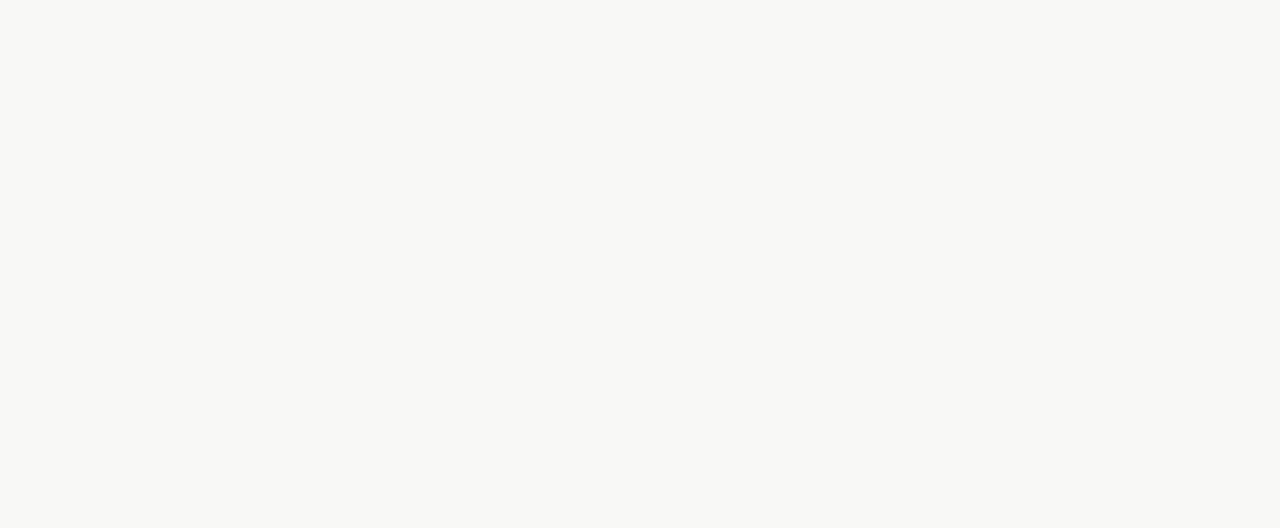
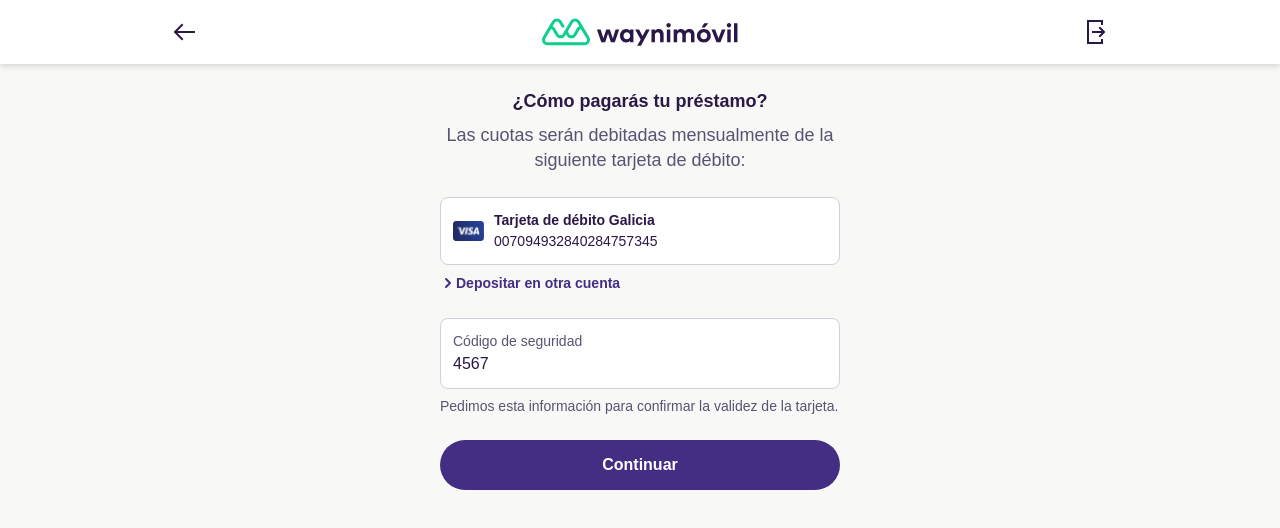
Before and after one commit to jarif78/waynimovil-screen, a Vue app: page /#/solicitud-paso-3 in a window 1280 px wide. Shown: the top 528 px of the page. Built offline with nearby package versions, Linux system fonts and the light colour scheme.

Commit message:
Ajustes varios

```diff
--- /dev/null
+++ b/src/pages/Contrasenia.vue
@@ -0,0 +1,78 @@
+<template>
+  <div>
+    <Header />
+
+    <div class="w-84 md:w-100 mx-auto text-black">
+      <p class="text-xl font-bold text-center mt-6">
+        Ingresá tu contraseña:
+      </p>
+
+      <div class="relative border-2 mt-6 rounded-md">
+        <input
+          type="password"
+          name="user"
+          placeholder="contraseña"
+          class="block px-3 py-3 w-full rounded-md text-base font-medium text-black bg-white"
+        />
+      </div>
+
+      <div>
+        <p class="text-purple-900 text-xs font-bold mt-2 text-right">No sé mi contraseña</p>
+      </div>
+
+      <button class="btn-big-fill w-full mt-6" @click="clickComprobante">
+        Aceptar
+      </button>
+
+      <modalTerminos v-bind:toggle="toggleModal" v-if="toggleModal" />
+    </div>
+  </div>
+</template>
+
+<script>
+import Header from "../components/Header";
+import modalTerminos from "../components/modals/Terminos";
+
+import imgOK from "../assets/images/ok.svg";
+import imgNext from "../assets/images/arrow-simple-next.svg";
+
+export default {
+  components: {
+    Header,
+    modalTerminos,
+  },
+  data() {
+    return {
+      toggleModal: false,
+      img: {
+        ok: imgOK,
+        next: imgNext,
+      },
+      data: {
+        nombre: "Yanel",
+        montoPrestamo: new Intl.NumberFormat("de-DE").format(10000),
+        cuotas: 8,
+        montoCuota: new Intl.NumberFormat("de-DE").format(2040),
+        tna: 58,
+        cft: 329,
+        montoDevolver: new Intl.NumberFormat("de-DE").format(16320),
+        banco: "Banco Galicia",
+        cbu: "007094932840284757345",
+        fechaInicial: "1 de mayo",
+      },
+      isChecking: true,
+      isPrepared: false,
+      isTransferred: false,
+      isCanceled: false,
+    };
+  },
+  methods: {
+    clickComprobante: () => {
+      alert("Descarga de comprobante...");
+    },
+    clickDocumentacion: () => {
+      alert("Descarga de documentación...");
+    },
+  },
+};
+</script>
--- a/src/pages/Home.vue
+++ b/src/pages/Home.vue
@@ -1,8 +1,6 @@
 <template>
   <div>
-    <div
-      class="flex justify-center items-center bg-green-800 h-10 text-white font-bold"
-    >
+    <div class="flex justify-center items-center bg-green-800 h-10 text-white font-bold">
       <p>WAYNIMOVIL</p>
     </div>
     <div class="container mx-auto text-center">
@@ -10,9 +8,7 @@
       <br />
       <br />
       <div>
-        <router-link to="/solicitud-completada"
-          >Solicitud Completada</router-link
-        >
+        <router-link to="/solicitud-completada">Solicitud Completada</router-link>
         <br />
         <br />
         <router-link to="/solicitud-cancelada">Solicitud Cancelada</router-link>
@@ -22,6 +18,15 @@
         <br />
         <br />
         <router-link to="/ingreso">Ingreso</router-link>
+        <br />
+        <br />
+        <router-link to="/contrasenia">Contraseña</router-link>
+        <br />
+        <br />
+        <router-link to="/solicitud-paso-1">Solicitud - Paso 1</router-link>
+        <br />
+        <br />
+        <router-link to="/solicitud-paso-3">Solicitud - Paso 3</router-link>
       </div>
     </div>
   </div>
--- /dev/null
+++ b/src/pages/SolicitudPaso1.vue
@@ -0,0 +1,116 @@
+<template>
+  <div>
+    <Header />
+
+    <div class="w-84 md:w-100 mx-auto text-black">
+      <div>
+        <p class="block mt-6 text-xl font-bold text-center">Condiciones de tu préstamo:</p>
+      </div>
+
+      <div class="bg-white p-3 border border-gray-500 rounded-lg mt-6">
+        <div class="flex items-center justify-between">
+          <span class="text-xs font-bold text-blue-900">PRÉSTAMO SOLICITADO:</span>
+          <span class="text-xs font-bold text-blue-900">${{ data.montoPrestamo }}</span>
+        </div>
+        <hr class="mt-6px border-gray-500" />
+        <div class="flex items-center justify-between mt-8px">
+          <span class="text-xs font-medium">Plazo de devolución</span>
+          <span class="text-xs font-bold">{{ data.cuotas }} meses</span>
+        </div>
+        <hr class="mt-6px border-gray-500" />
+        <div class="flex items-center justify-between mt-8px">
+          <span class="text-xs font-medium">Cuotas</span>
+          <span class="text-xs font-bold">{{ data.cuotas }} de ${{ data.montoCuota }}</span>
+        </div>
+        <hr class="mt-6px border-gray-500" />
+        <div class="flex items-center justify-between mt-8px">
+          <span class="text-xs font-medium">Tasa Nominal Anual (TNA)</span>
+          <span class="text-xs font-bold">{{ data.tna }}%</span>
+        </div>
+        <hr class="mt-6px border-gray-500" />
+        <div class="flex items-center justify-between mt-8px">
+          <span class="text-xs font-medium">Costo Financiero Total (CFT)*</span>
+          <span class="text-xs font-bold">{{ data.cft }}%</span>
+        </div>
+        <hr class="mt-6px border-gray-500" />
+        <div class="flex items-center justify-between mt-8px">
+          <span class="text-xs font-medium">Total a devolver</span>
+          <span class="text-xs font-bold">${{ data.montoDevolver }}</span>
+        </div>
+
+        <div class="bg-blue-500 rounded mt-3 py-3px flex justify-center items-center">
+          <span class="text-white text-xs font-bold">👌 Comenzá a pagar el {{ data.fechaInicial }}</span>
+        </div>
+      </div>
+
+      <div class="flex items-center mt-2">
+        <img class="h-4" :src="img.next" alt="next" />
+        <span class="text-purple-900 text-xs font-bold">Solicitar otro monto</span>
+      </div>
+
+      <p class="block mt-6 text-xl font-bold text-center">¿Dónde depositamos tu dinero?</p>
+
+      <div class="bg-white p-3 border border-gray-500 rounded-lg mt-6">
+        <p class="text-xs font-bold">{{ data.banco }}</p>
+        <p class="text-xs font-medium">CBU: {{ data.cbu }}</p>
+      </div>
+
+      <div class="flex items-center mt-2">
+        <img class="h-4" :src="img.next" alt="next" />
+        <span class="text-purple-900 text-xs font-bold">Depositar en otra cuenta</span>
+      </div>
+
+      <button class="btn-big-fill w-full mt-6 mb-6" @click="clickDocumentacion">Continuar</button>
+
+      <modalTerminos v-bind:toggle="toggleModal" v-if="toggleModal" />
+    </div>
+  </div>
+</template>
+
+<script>
+import Header from "../components/Header";
+import modalTerminos from "../components/modals/Terminos";
+
+import imgOK from "../assets/images/ok.svg";
+import imgNext from "../assets/images/arrow-simple-next.svg";
+
+export default {
+  components: {
+    Header,
+    modalTerminos,
+  },
+  data() {
+    return {
+      toggleModal: false,
+      img: {
+        ok: imgOK,
+        next: imgNext,
+      },
+      data: {
+        nombre: "Yanel",
+        montoPrestamo: new Intl.NumberFormat("de-DE").format(10000),
+        cuotas: 8,
+        montoCuota: new Intl.NumberFormat("de-DE").format(2040),
+        tna: 58,
+        cft: 329,
+        montoDevolver: new Intl.NumberFormat("de-DE").format(16320),
+        banco: "Banco Galicia",
+        cbu: "007094932840284757345",
+        fechaInicial: "1 de mayo",
+      },
+      isChecking: true,
+      isPrepared: false,
+      isTransferred: false,
+      isCanceled: false,
+    };
+  },
+  methods: {
+    clickComprobante: () => {
+      alert("Descarga de comprobante...");
+    },
+    clickDocumentacion: () => {
+      alert("Descarga de documentación...");
+    },
+  },
+};
+</script>
--- /dev/null
+++ b/src/pages/SolicitudPaso3.vue
@@ -0,0 +1,90 @@
+<template>
+  <div>
+    <Header />
+
+    <div class="w-84 md:w-100 mx-auto text-black">
+      <div>
+        <p class="mt-6 text-xl font-bold text-center">¿Cómo pagarás tu préstamo?</p>
+        <p class="mt-2 text-xl text-center leading-snug text-gray-900">Las cuotas serán debitadas mensualmente de la siguiente tarjeta de débito:</p>
+      </div>
+
+      <div class="flex items-center bg-white p-3 border border-gray-500 rounded-lg mt-6">
+        <div class="mr-10px">
+          <img class="h-5" :src="img.visa" alt="visa" />
+        </div>
+        <div>
+          <p class="text-xs font-bold">Tarjeta de débito Galicia</p>
+          <p class="text-xs font-medium">{{ data.cbu }}</p>
+        </div>
+      </div>
+
+      <div class="flex items-center mt-2">
+        <img class="h-4" :src="img.next" alt="next" />
+        <span class="text-purple-900 text-xs font-bold">Depositar en otra cuenta</span>
+      </div>
+
+      <div class="bg-white p-3 border border-gray-500 rounded-lg mt-6">
+        <p class="text-xs font-medium text-gray-900">Código de seguridad</p>
+        <p class="text-base font-medium">4567</p>
+      </div>
+
+      <div class="flex items-center mt-2">
+        <p class="text-xs font-medium text-gray-900 leading-snug">Pedimos esta información para confirmar la validez de la tarjeta.</p>
+      </div>
+
+      <button class="btn-big-fill w-full mt-6 mb-6" @click="clickDocumentacion">Continuar</button>
+
+      <modalTerminos v-bind:toggle="toggleModal" v-if="toggleModal" />
+    </div>
+  </div>
+</template>
+
+<script>
+import Header from "../components/Header";
+import modalTerminos from "../components/modals/Terminos";
+
+import imgOK from "../assets/images/ok.svg";
+import imgNext from "../assets/images/arrow-simple-next.svg";
+import imgVisa from "../assets/images/visa.svg";
+
+export default {
+  components: {
+    Header,
+    modalTerminos,
+  },
+  data() {
+    return {
+      toggleModal: false,
+      img: {
+        ok: imgOK,
+        next: imgNext,
+        visa: imgVisa
+      },
+      data: {
+        nombre: "Yanel",
+        montoPrestamo: new Intl.NumberFormat("de-DE").format(10000),
+        cuotas: 8,
+        montoCuota: new Intl.NumberFormat("de-DE").format(2040),
+        tna: 58,
+        cft: 329,
+        montoDevolver: new Intl.NumberFormat("de-DE").format(16320),
+        banco: "Banco Galicia",
+        cbu: "007094932840284757345",
+        fechaInicial: "1 de mayo",
+      },
+      isChecking: true,
+      isPrepared: false,
+      isTransferred: false,
+      isCanceled: false,
+    };
+  },
+  methods: {
+    clickComprobante: () => {
+      alert("Descarga de comprobante...");
+    },
+    clickDocumentacion: () => {
+      alert("Descarga de documentación...");
+    },
+  },
+};
+</script>
--- a/tailwind.config.js
+++ b/tailwind.config.js
@@ -133,6 +133,7 @@
         "6px": "6px",
         "7px": "7px",
         "8px": "8px",
+        "10px": "10px",
         "11px": "11px",
         "12px": "12px",
         "13px": "13px",
```
Also changed, not shown: src/routes.js (+15 -0 lines), src/assets/images/visa.svg (added).
